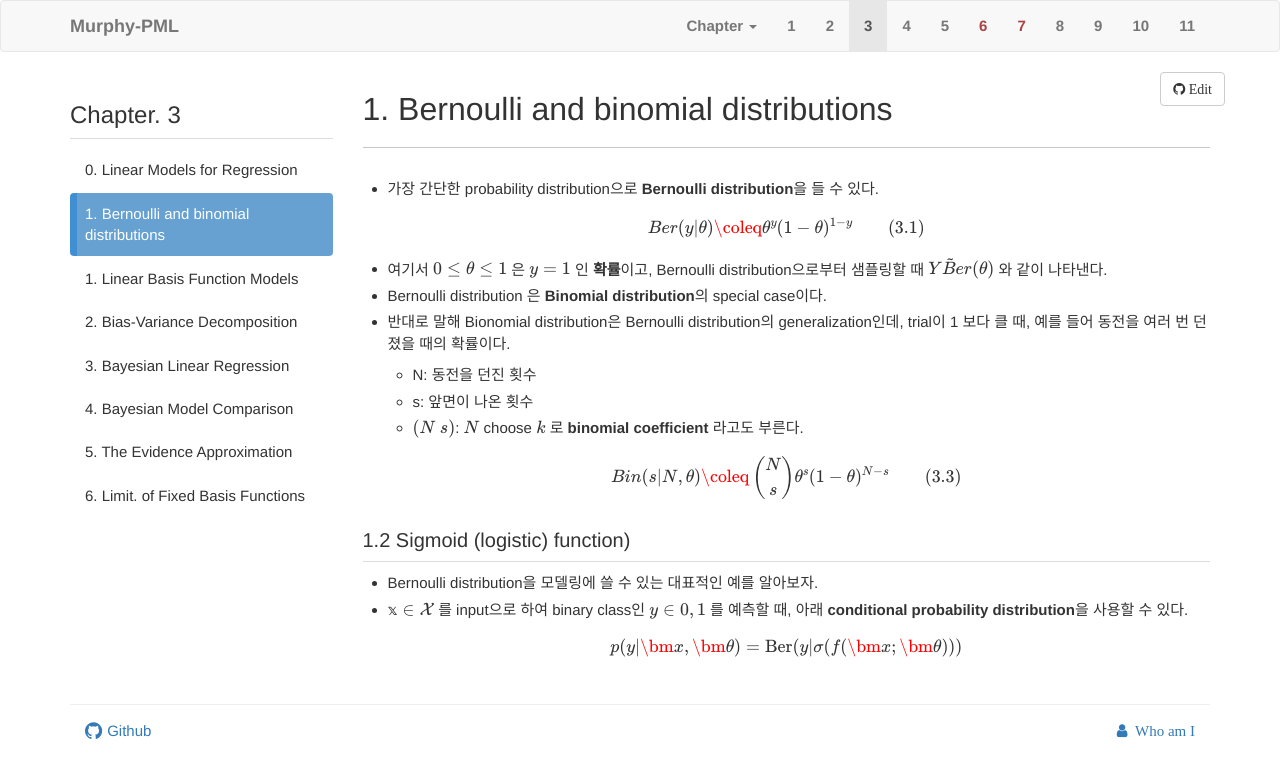
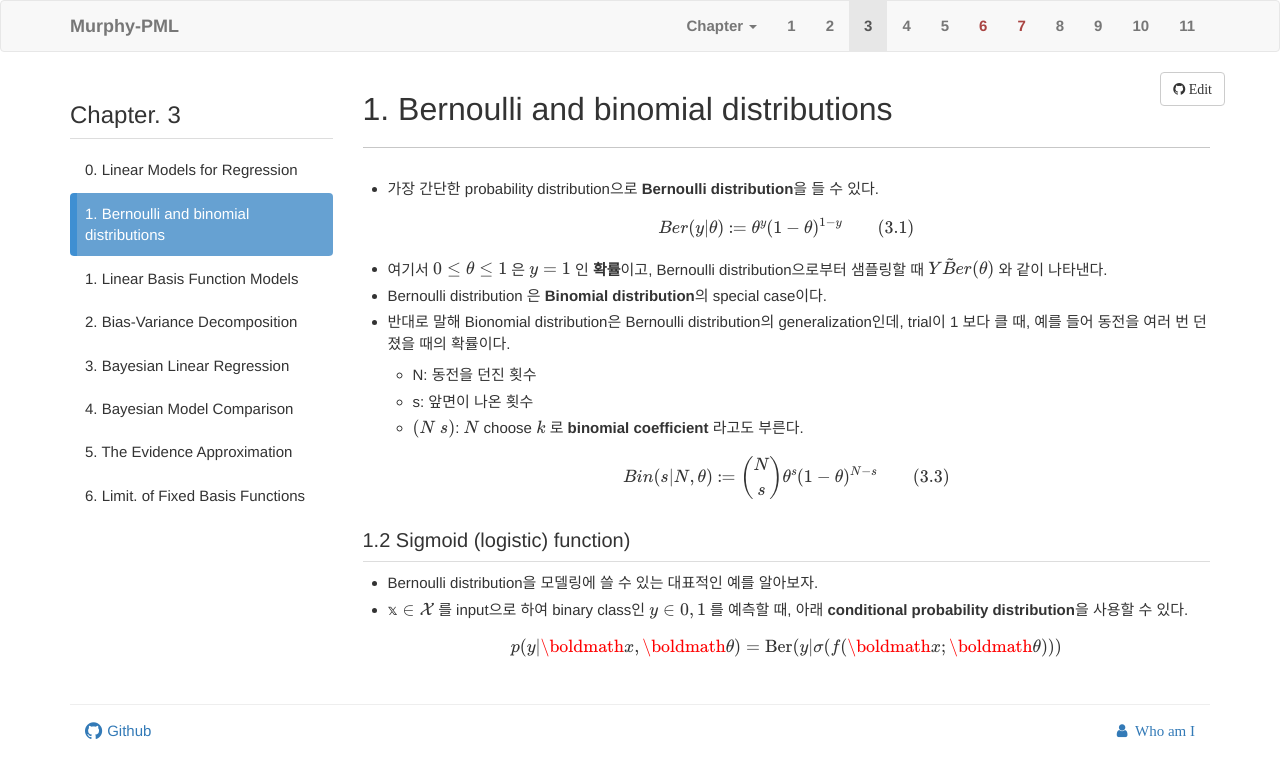
Before and after one commit to HJ-harry/Murphy_PML, a Jekyll site: the page built from docs/chapter03/0_tmp.md, in a window 1280 px wide. Shown: the top 778 px of the page. Built offline with Jekyll 4.4.1, drawn with Linux system fonts in a browser that asks for light colours; nearby versions of some CDN libraries; library files that are not in the unit come from our copies; formulas are drawn with MathJax 3; comment, search, counter and statistics services are not loaded.

Commit message:
Update 0_tmp.md

```diff
--- a/docs/chapter03/0_tmp.md
+++ b/docs/chapter03/0_tmp.md
@@ -6,7 +6,7 @@ title: "1. Bernoulli and binomial distributions"
 
 - 가장 간단한 probability distribution으로 **Bernoulli distribution**을 들 수 있다.
 
-$$Ber(y|\theta) \coleq \theta^{y} (1 - \theta)^{1-y}  \qquad{(3.1)}$$
+$$Ber(y|\theta) \coloneqq \theta^{y} (1 - \theta)^{1-y}  \qquad{(3.1)}$$
 
 - 여기서 \\( 0 \leq \theta \leq 1 \\) 은 \\( y = 1 \\) 인 **확률**이고, Bernoulli distribution으로부터 샘플링할 때 \\( Y \tilde Ber(\theta) \\) 와 같이 나타낸다.
 - Bernoulli distribution 은 **Binomial distribution**의 special case이다.
@@ -15,11 +15,11 @@ $$Ber(y|\theta) \coleq \theta^{y} (1 - \theta)^{1-y}  \qquad{(3.1)}$$
   - s: 앞면이 나온 횟수
   - \\( \begin{pmatrix} N \\ s \end{pmatrix} \\): \\( N \\) choose \\( k \\) 로 **binomial coefficient** 라고도 부른다.
 
-$$Bin(s|N,\theta) \coleq \begin{pmatrix} N \\ s \end{pmatrix} \theta^s (1 - \theta)^{N-s} \qquad{(3.3)}$$
+$$Bin(s|N,\theta) \coloneqq \begin{pmatrix} N \\ s \end{pmatrix} \theta^s (1 - \theta)^{N-s} \qquad{(3.3)}$$
 
 ### 1.2 Sigmoid (logistic) function)
 
 - Bernoulli distribution을 모델링에 쓸 수 있는 대표적인 예를 알아보자.
 - \\( \mathbb{x} \in \mathcal{X} \\) 를 input으로 하여 binary class인 \\( y \in \{0, 1\} \\) 를 예측할 때, 아래 **conditional probability distribution**을 사용할 수 있다.
 
-$$p(y|\bm{x}, \bm{\theta}) = \textrm{Ber}(y|\sigma(f(\bm{x};\bm{\theta})))$$
+$$p(y|\boldmath{x}, \boldmath{\theta}) = \textrm{Ber}(y|\sigma(f(\boldmath{x};\boldmath{\theta})))$$
```
